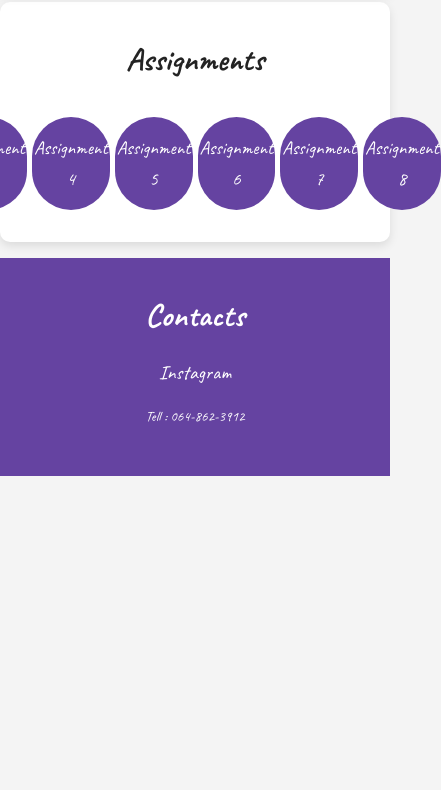
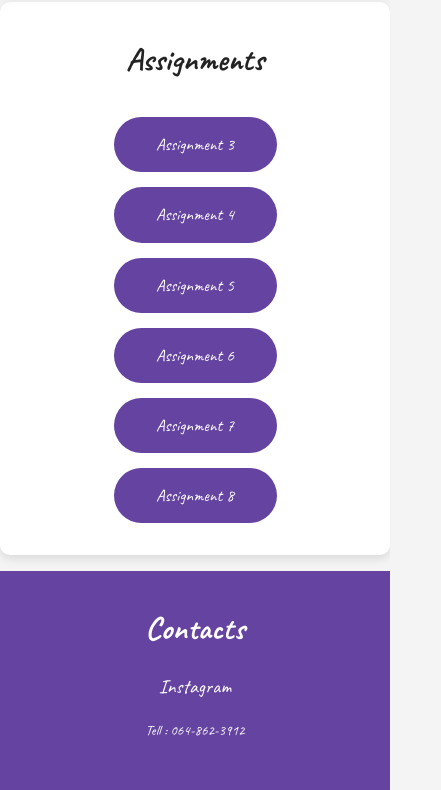
Before and after one commit to nutty054/Narapat_Portfolio, a plain HTML site: page assignments.html in a window 390 px wide. Shown: the part 76-866 px from the top of the page, 441 px wide, since content can reach past the window. Before the commit the page ends 844 px from the top, so only its background shows below. Drawn offline with Linux system fonts and the light colour scheme.

Commit message:
Update style.css

```diff
--- a/style.css
+++ b/style.css
@@ -288,6 +288,19 @@ section#references a {
     position: relative;
 }
 
+@media (max-width: 768px) {
+    .assignment-buttons-horizontal {
+        flex-direction: column;
+        gap: 15px;
+    }
+
+    .button-horizontal {
+        width: 50%;
+        padding: 14px 16px;
+        font-size: 17px;
+    }
+}
+
 /* Animation on Hover */
 .button-horizontal:hover {
     background-color: #d8d6de;
```
